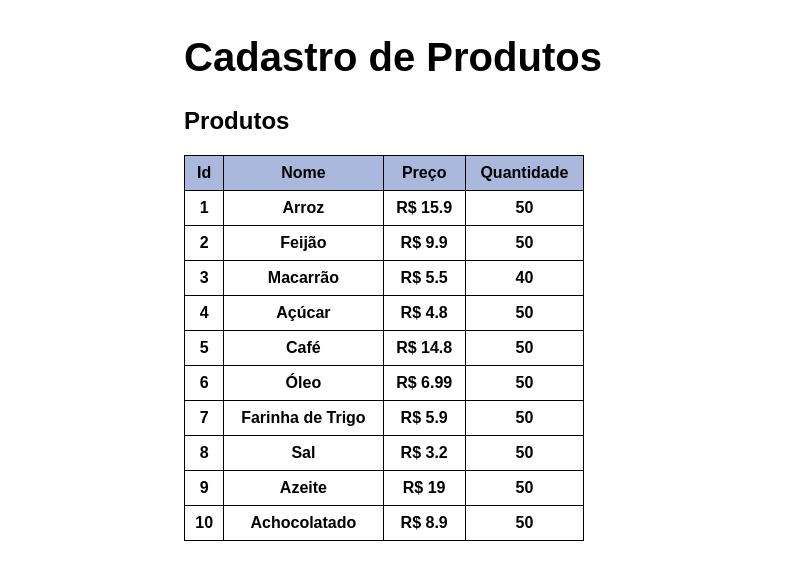
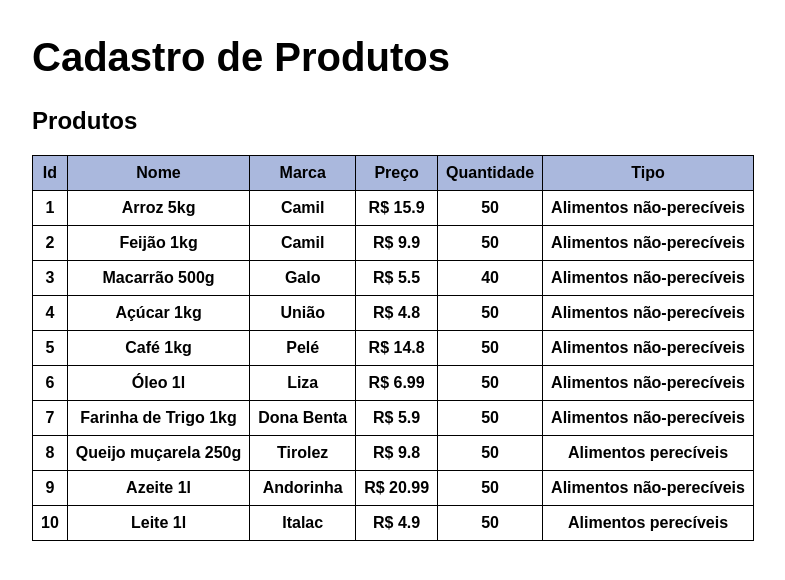
Before and after one commit to bianca-rodrigues/Cadastro-de-Produtos, an Angular app: page / in a window 1280 px wide. Shown: the top 580 px of the page, without its empty margins (247-1032 px from the left). Built offline with nearby package versions, Linux system fonts and the light colour scheme.

Commit message:
correcoes

```diff
--- a/src/app/detalhes-produtos/detalhes-produtos.component.css
+++ b/src/app/detalhes-produtos/detalhes-produtos.component.css
@@ -12,3 +12,7 @@ input:focus{
 .info{
   margin-bottom: 5px;
 }
+
+span{
+  font-weight: 600;
+}
--- a/src/app/detalhes-produtos/detalhes-produtos.component.html
+++ b/src/app/detalhes-produtos/detalhes-produtos.component.html
@@ -3,8 +3,10 @@
     <h3>Detalhes do produto:</h3>
     <div class="info"><span>Id: </span>{{prod.id}}</div>
     <div class="info"><span>Nome: </span>{{prod.nome}}</div>
-    <div class="info"><span>Preço: R$ </span>{{prod.preco}}</div>
+    <div class="info"><span>Marca: </span>{{prod.marca}}</div>
+    <div class="info"><span>Preço: </span>R$ {{prod.preco}}</div>
     <div class="info"><span>Quantidade: </span>{{prod.quant}}</div>
+    <div class="info"><span>Tipo: </span>{{prod.tipo}}</div>
 
     <h3>Alterar:</h3>
 
@@ -17,7 +19,15 @@
       <input id="nome" [(ngModel)]="prod.preco" placeholder="Preço">
   </div>
   <div>
+    <label for="preco"> Marca do produto: </label>
+    <input id="nome" [(ngModel)]="prod.marca" placeholder="Preço">
+  </div>
+  <div>
     <label for="quantidade"> Quant. do produto: </label>
     <input id="nome" [(ngModel)]="prod.quant" placeholder="Quantidade">
 </div>
+<div>
+  <label for="preco"> Tipo do produto: </label>
+  <input id="nome" [(ngModel)]="prod.tipo" placeholder="Preço">
 </div>
+</div>
--- a/src/app/mock-produtos.ts
+++ b/src/app/mock-produtos.ts
@@ -1,14 +1,14 @@
 import { Produto } from "./produtos.model";
 
 export const Produtos: Produto[] = [
-    {id: 1, nome: 'Arroz', preco: 15.90, quant: 50},
-    {id: 2, nome: 'Feijão', preco: 9.90, quant: 50},
-    {id: 3, nome: 'Macarrão', preco: 5.50, quant: 40},
-    {id: 4, nome: 'Açúcar', preco: 4.80, quant: 50},
-    {id: 5, nome: 'Café', preco: 14.80, quant: 50},
-    {id: 6, nome: 'Óleo', preco: 6.99, quant: 50},
-    {id: 7, nome: 'Farinha de Trigo', preco: 5.90, quant: 50},
-    {id: 8, nome: 'Sal', preco: 3.20, quant: 50},
-    {id: 9, nome: 'Azeite', preco: 19.00, quant: 50},
-    {id: 10, nome: 'Achocolatado', preco: 8.90, quant: 50}
+    {id: 1, nome: 'Arroz 5kg', marca: 'Camil', preco: 15.90, tipo: 'Alimentos não-perecíveis', quant: 50},
+    {id: 2, nome: 'Feijão 1kg', marca: 'Camil', tipo: 'Alimentos não-perecíveis', preco: 9.90, quant: 50},
+    {id: 3, nome: 'Macarrão 500g', marca: 'Galo', tipo: 'Alimentos não-perecíveis', preco: 5.50, quant: 40},
+    {id: 4, nome: 'Açúcar 1kg', marca: 'União', tipo: 'Alimentos não-perecíveis', preco: 4.80, quant: 50},
+    {id: 5, nome: 'Café 1kg', marca: 'Pelé', tipo: 'Alimentos não-perecíveis', preco: 14.80, quant: 50},
+    {id: 6, nome: 'Óleo 1l', marca: 'Liza', tipo: 'Alimentos não-perecíveis',preco: 6.99, quant: 50},
+    {id: 7, nome: 'Farinha de Trigo 1kg', marca: 'Dona Benta', tipo: 'Alimentos não-perecíveis', preco: 5.90, quant: 50},
+    {id: 8, nome: 'Queijo muçarela 250g', marca: 'Tirolez', tipo: 'Alimentos perecíveis', preco: 9.80, quant: 50},
+    {id: 9, nome: 'Azeite 1l', marca: 'Andorinha', tipo: 'Alimentos não-perecíveis', preco: 20.99, quant: 50},
+    {id: 10, nome: 'Leite 1l', marca: 'Italac', tipo: 'Alimentos perecíveis', preco: 4.90, quant: 50}
 ];
--- a/src/app/produtos.model.ts
+++ b/src/app/produtos.model.ts
@@ -1,6 +1,8 @@
 export interface Produto {
     id: number;
     nome: string;
+    marca: string;
     preco: number;
+    tipo: string;
     quant: number;
 }
--- a/src/app/produtos/produtos.component.css
+++ b/src/app/produtos/produtos.component.css
@@ -1,5 +1,4 @@
 table{
-  width: 400px;
   border-collapse: collapse;
 }
 .header{
--- a/src/app/produtos/produtos.component.html
+++ b/src/app/produtos/produtos.component.html
@@ -4,14 +4,18 @@
   <tr>
     <th class="header">Id</th>
     <th class="header">Nome</th>
+    <th class="header">Marca</th>
     <th class="header">Preço</th>
     <th class="header">Quantidade</th>
+    <th class="header">Tipo</th>
   </tr>
   <tr class="linha" *ngFor="let prod of produtos"(click)="onSelect(prod)">
     <th>{{prod.id}}</th>
     <th>{{prod.nome}}</th>
+    <th>{{prod.marca}}</th>
     <th>R$ {{prod.preco}}</th>
     <th>{{prod.quant}}</th>
+    <th>{{prod.tipo}}</th>
   </tr>
 </table>
 
```
